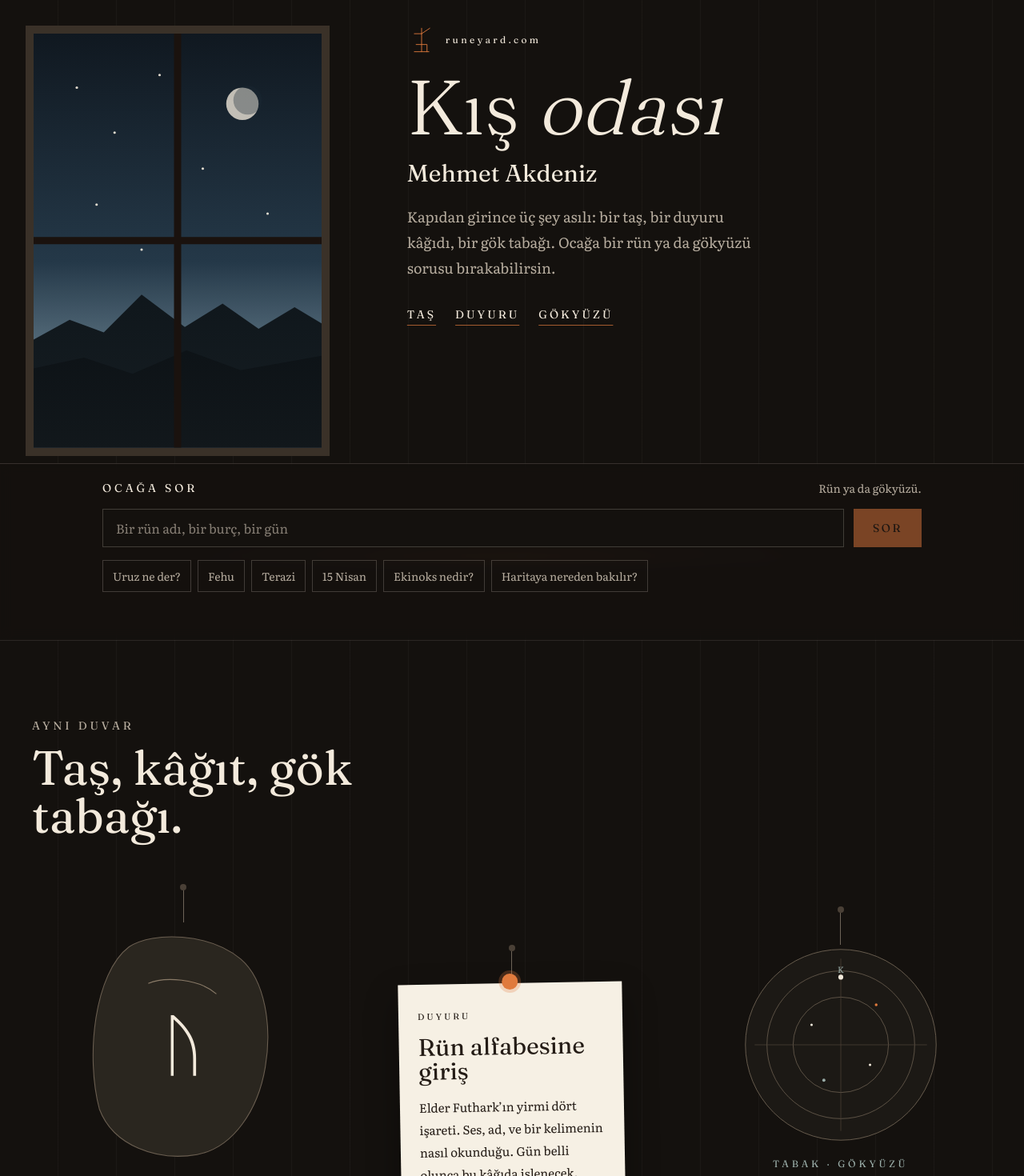
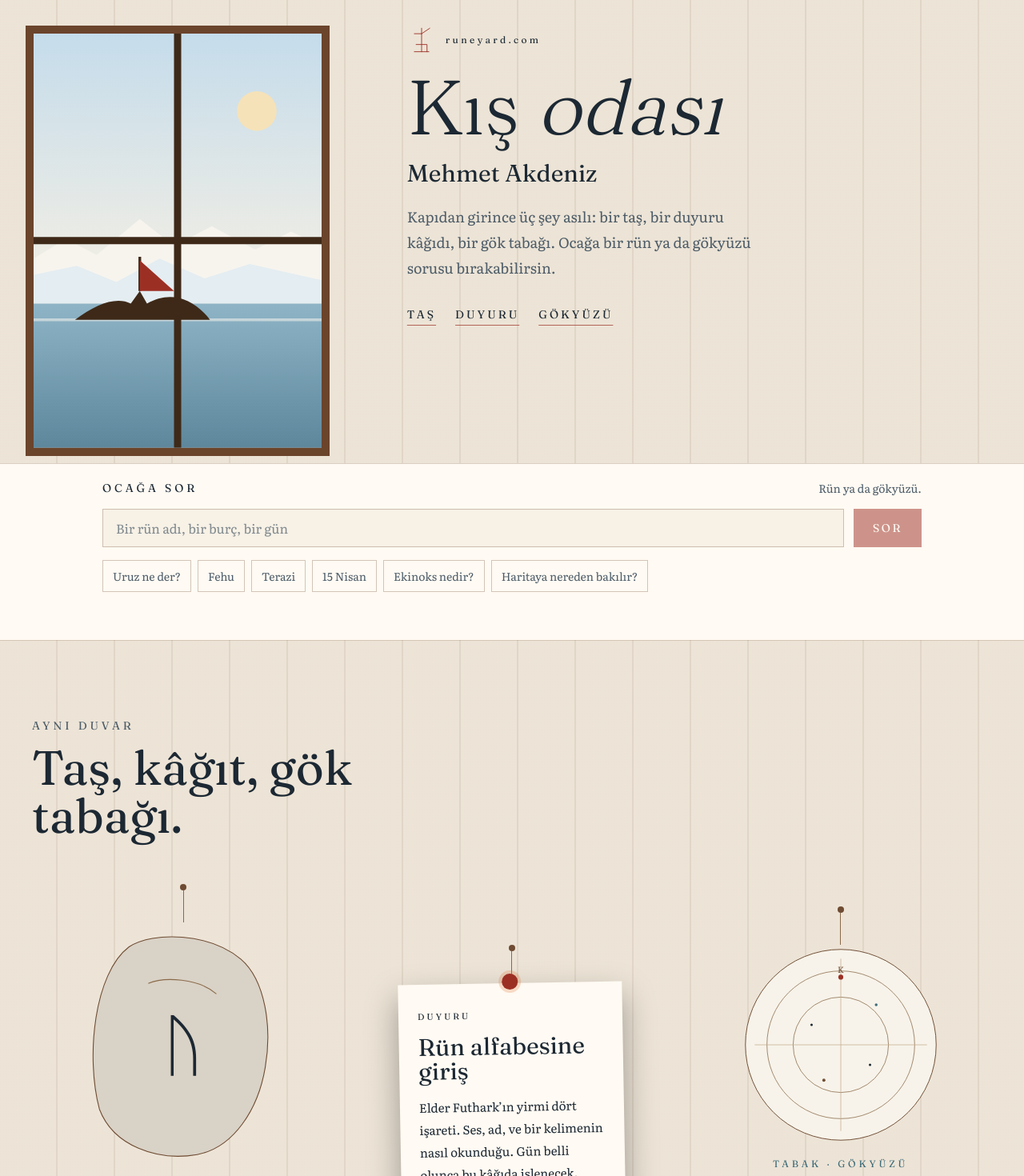
Before and after one commit to RuneYard/site, a Next.js app: page / in a window 1280 px wide. Shown: the top 1470 px of the page at 80% size. Built offline with nearby package versions, Linux system fonts and the light colour scheme.

Commit message:
Lighten the hall into a northern winter day.
The room leaves the black night for pale timber, a snowy fjord, and a red sail, so the Viking note is in the daylight rather than the dark.

Co-authored-by: runeyard <runeyard@gmail.com>

```diff
--- a/src/app/globals.css
+++ b/src/app/globals.css
@@ -4,15 +4,15 @@
   --font-display: var(--font-display-family), "Palatino Linotype", Palatino, serif;
   --font-body: var(--font-body-family), Palatino, serif;
   --font-runic: var(--font-runic-family), sans-serif;
-  --color-soot: #14110e;
-  --color-timber: #2a241c;
-  --color-bark: #4a4036;
-  --color-bone: #f3eadc;
-  --color-ash: #b7ad9f;
-  --color-ember: #e07a3d;
-  --color-paper: #f6f0e4;
-  --color-ink: #241c16;
-  --color-lichen: #9aada8;
+  --color-soot: #f7f1e6;
+  --color-timber: #e7d7c1;
+  --color-bark: #6e4b32;
+  --color-bone: #1c2833;
+  --color-ash: #4d5c68;
+  --color-ember: #9c2f24;
+  --color-paper: #fffaf3;
+  --color-ink: #1c2833;
+  --color-lichen: #3d6b78;
 }
 
 html {
@@ -20,28 +20,28 @@ html {
 }
 
 body {
-  background: #14110e;
-  color: #f3eadc;
+  background: #f4efe4;
+  color: #1c2833;
   font-family: var(--font-body);
 }
 
 .wall {
-  background-color: #14110e;
+  background-color: #f3ecdf;
   background-image:
     repeating-linear-gradient(
       90deg,
-      transparent 0,
-      transparent 72px,
-      rgba(243, 234, 220, 0.035) 72px,
-      rgba(243, 234, 220, 0.035) 73px
+      rgba(110, 75, 50, 0.05) 0,
+      rgba(110, 75, 50, 0.05) 70px,
+      rgba(110, 75, 50, 0.14) 70px,
+      rgba(110, 75, 50, 0.14) 72px
     );
 }
 
 .hearth {
   background: radial-gradient(
     ellipse 55% 100% at 50% 120%,
-    rgba(224, 122, 61, 0.45),
-    rgba(224, 122, 61, 0.08) 42%,
+    rgba(156, 47, 36, 0.16),
+    rgba(232, 168, 74, 0.08) 42%,
     transparent 70%
   );
   animation: ember 7s ease-in-out infinite;
@@ -69,7 +69,7 @@ body {
 
 .string {
   width: 1px;
-  background: #6d6458;
+  background: #8a6a4a;
 }
 
 .hung:hover .object,
@@ -81,7 +81,6 @@ body {
   transition: transform 280ms ease;
 }
 
-
 @media (prefers-reduced-motion: reduce) {
   .object {
     transition: none;
--- a/src/app/page.tsx
+++ b/src/app/page.tsx
@@ -14,7 +14,7 @@ export default function Home() {
     <>
       <a
         href="#duvar"
-        className="sr-only focus:not-sr-only focus:absolute focus:top-4 focus:left-4 focus:z-50 focus:bg-bone focus:px-3 focus:py-2 focus:text-ink"
+        className="sr-only focus:not-sr-only focus:absolute focus:top-4 focus:left-4 focus:z-50 focus:bg-paper focus:px-3 focus:py-2 focus:text-ink"
       >
         Duvardaki eşyalara geç
       </a>
--- a/src/components/hearth-ask.tsx
+++ b/src/components/hearth-ask.tsx
@@ -54,7 +54,7 @@ export function HearthAsk() {
 
   return (
     <form
-      className="relative z-20 border-t border-bone/15 bg-soot/80 px-5 py-5 backdrop-blur-sm md:px-10"
+      className="relative z-20 border-t border-bark/25 bg-paper px-5 py-5 md:px-10"
       onSubmit={(event) => {
         event.preventDefault();
         void ask(question);
@@ -75,12 +75,12 @@ export function HearthAsk() {
             onChange={(event) => setQuestion(event.target.value)}
             placeholder="Bir rün adı, bir burç, bir gün"
             maxLength={500}
-            className="min-h-12 flex-1 border border-bone/20 bg-soot px-4 text-bone outline-none placeholder:text-ash/70 focus-visible:border-ember"
+            className="min-h-12 flex-1 border border-bark/30 bg-soot px-4 text-ink outline-none placeholder:text-ash/70 focus-visible:border-ember"
           />
           <button
             type="submit"
             disabled={pending || question.trim().length < 2}
-            className="min-h-12 bg-ember px-6 font-display text-sm tracking-[0.18em] text-ink uppercase disabled:opacity-50"
+            className="min-h-12 bg-ember px-6 font-display text-sm tracking-[0.18em] text-paper uppercase disabled:opacity-50"
           >
             {pending ? "Dinliyor" : "Sor"}
           </button>
@@ -91,7 +91,7 @@ export function HearthAsk() {
               key={spark}
               type="button"
               onClick={() => void ask(spark)}
-              className="min-h-10 border border-bone/20 px-3 text-sm text-ash hover:border-ember hover:text-bone focus-visible:outline-2 focus-visible:outline-offset-2 focus-visible:outline-ember"
+              className="min-h-10 border border-bark/30 px-3 text-sm text-ash hover:border-ember hover:text-ink focus-visible:outline-2 focus-visible:outline-offset-2 focus-visible:outline-ember"
             >
               {spark}
             </button>
--- a/src/components/hung-wall.tsx
+++ b/src/components/hung-wall.tsx
@@ -13,7 +13,7 @@ export function HungWall() {
   return (
     <section
       aria-label="Duvarda asılı olanlar"
-      className="wall border-t border-bone/10 px-5 py-16 md:px-10 md:py-24"
+      className="wall border-t border-bark/20 px-5 py-16 md:px-10 md:py-24"
     >
       <p className="font-display text-sm tracking-[0.28em] text-ash uppercase">
         Aynı duvar
@@ -32,12 +32,12 @@ export function HungWall() {
             <svg viewBox="0 0 220 280" className="mx-auto w-[min(100%,240px)]" aria-hidden>
               <path
                 d="M48 28c28-18 92-16 128 14 28 24 36 78 28 124-8 48-36 92-78 100-46 8-96-10-112-52C-2 154 8 58 48 28z"
-                fill="#2a261f"
-                stroke="#6a5e50"
+                fill="#d9d2c6"
+                stroke="#6e4b32"
               />
               <path
                 d="M70 70c18-8 58-6 78 12"
-                stroke="#8a7b68"
+                stroke="#8a6a4a"
                 strokeWidth="1"
                 fill="none"
               />
@@ -45,7 +45,7 @@ export function HungWall() {
                 x="110"
                 y="168"
                 textAnchor="middle"
-                fill="#f3eadc"
+                fill="#1c2833"
                 fontSize="78"
                 fontFamily="var(--font-runic), sans-serif"
               >
@@ -106,20 +106,20 @@ export function HungWall() {
               className="mx-auto w-[min(100%,250px)]"
               aria-hidden
             >
-              <circle cx="130" cy="130" r="124" fill="#1c1915" stroke="#6a5e50" />
-              <circle cx="130" cy="130" r="96" fill="none" stroke="#8a7b68" strokeWidth="0.6" />
-              <circle cx="130" cy="130" r="62" fill="none" stroke="#8a7b68" strokeWidth="0.6" />
-              <path d="M130 18v224M18 130h224" stroke="#4a4036" strokeWidth="0.8" />
-              <circle cx="130" cy="42" r="3.2" fill="#f3eadc" />
-              <circle cx="176" cy="78" r="1.8" fill="#e07a3d" />
-              <circle cx="92" cy="104" r="1.6" fill="#f3eadc" />
-              <circle cx="168" cy="156" r="1.6" fill="#f3eadc" />
-              <circle cx="108" cy="176" r="2" fill="#9aada8" />
+              <circle cx="130" cy="130" r="124" fill="#f7f3ea" stroke="#6e4b32" />
+              <circle cx="130" cy="130" r="96" fill="none" stroke="#8a6a4a" strokeWidth="0.8" />
+              <circle cx="130" cy="130" r="62" fill="none" stroke="#8a6a4a" strokeWidth="0.8" />
+              <path d="M130 18v224M18 130h224" stroke="#c4ad92" strokeWidth="0.8" />
+              <circle cx="130" cy="42" r="3.2" fill="#9c2f24" />
+              <circle cx="176" cy="78" r="1.8" fill="#3d6b78" />
+              <circle cx="92" cy="104" r="1.6" fill="#1c2833" />
+              <circle cx="168" cy="156" r="1.6" fill="#1c2833" />
+              <circle cx="108" cy="176" r="2" fill="#6e4b32" />
               <text
                 x="130"
                 y="36"
                 textAnchor="middle"
-                fill="#9aada8"
+                fill="#6e4b32"
                 fontSize="11"
                 fontFamily="var(--font-display), serif"
               >
@@ -143,7 +143,7 @@ export function HungWall() {
         </li>
       </ul>
 
-      <div className="mx-auto mt-20 flex max-w-2xl gap-5 border-t border-bone/15 pt-8">
+      <div className="mx-auto mt-20 flex max-w-2xl gap-5 border-t border-bark/25 pt-8">
         <HouseMark className="mt-1 size-12 shrink-0 text-ember" />
         <p className="text-lg leading-8 text-bone">
           Ben Mehmet Akdeniz. RuneYard bu odanın adı. Rün notu, ders duyurusu ve
--- a/src/components/north-window.tsx
+++ b/src/components/north-window.tsx
@@ -1,43 +1,42 @@
 export function NorthWindow() {
   return (
-    <div className="border-[10px] border-[#3a3128] bg-[#3a3128] shadow-[inset_0_0_0_1px_#1a1612]">
+    <div className="border-[10px] border-[#6b442c] bg-[#6b442c] shadow-[inset_0_0_0_1px_#3e2918]">
       <svg
         viewBox="0 0 320 460"
         className="mx-auto block h-[22svh] w-auto max-w-full lg:h-auto lg:w-full"
         role="img"
-        aria-label="Kuzeye bakan pencere. Dışarıda alacakaranlık ve alçak bir sırt."
+        aria-label="Kuzeye bakan pencere. Karlı fiyort ve bir gemi burnu."
       >
         <defs>
           <linearGradient id="sky" x1="0" y1="0" x2="0" y2="1">
-            <stop offset="0%" stopColor="#101820" />
-            <stop offset="55%" stopColor="#243848" />
-            <stop offset="100%" stopColor="#8ea8b6" />
+            <stop offset="0%" stopColor="#c5dceb" />
+            <stop offset="62%" stopColor="#f4efe4" />
+            <stop offset="100%" stopColor="#e7f0f4" />
+          </linearGradient>
+          <linearGradient id="water" x1="0" y1="0" x2="0" y2="1">
+            <stop offset="0%" stopColor="#8eb4c6" />
+            <stop offset="100%" stopColor="#5e879c" />
           </linearGradient>
         </defs>
         <rect width="320" height="460" fill="url(#sky)" />
-        <circle cx="232" cy="78" r="18" fill="#f3eadc" opacity="0.85" />
-        <circle cx="238" cy="74" r="16" fill="#1a2834" opacity="0.35" />
-        {[
-          [48, 60],
-          [90, 110],
-          [140, 46],
-          [188, 150],
-          [70, 190],
-          [260, 200],
-          [120, 240],
-        ].map(([x, y]) => (
-          <circle key={`${x}-${y}`} cx={x} cy={y} r="1.4" fill="#f3eadc" />
-        ))}
+        <circle cx="248" cy="86" r="22" fill="#f6e2b8" />
         <path
-          d="M0 340 L40 318 L78 332 L120 290 L168 326 L210 300 L250 328 L290 304 L320 322 L320 460 L0 460 Z"
-          fill="#0c1216"
+          d="M0 250 L36 228 L70 246 L118 206 L156 236 L198 214 L246 240 L286 220 L320 236 L320 300 L0 300 Z"
+          fill="#f7f4ee"
         />
         <path
-          d="M0 372 L56 360 L110 378 L170 352 L230 374 L320 358 L320 460 L0 460 Z"
-          fill="#070b0e"
+          d="M0 268 L48 258 L92 276 L140 250 L190 272 L240 256 L320 274 L320 300 L0 300 Z"
+          fill="#e4edf1"
         />
-        <rect width="320" height="460" fill="url(#sky)" opacity="0.08" />
-        <path d="M160 0v460M0 230h320" stroke="#1a120e" strokeWidth="8" />
+        <rect y="300" width="320" height="160" fill="url(#water)" />
+        <path d="M0 318 H320" stroke="#f7f4ee" strokeWidth="3" opacity="0.55" />
+        <path
+          d="M46 318 C70 300 92 292 108 300 L118 286 L126 300 C150 286 176 292 196 318 Z"
+          fill="#3e2918"
+        />
+        <path d="M118 286 L118 248" stroke="#3e2918" strokeWidth="3" />
+        <path d="M118 252 L156 286 L118 286 Z" fill="#9c2f24" />
+        <path d="M160 0v460M0 230h320" stroke="#3e2918" strokeWidth="8" />
       </svg>
     </div>
   );
```
Also changed, not shown: src/app/icon.svg.
